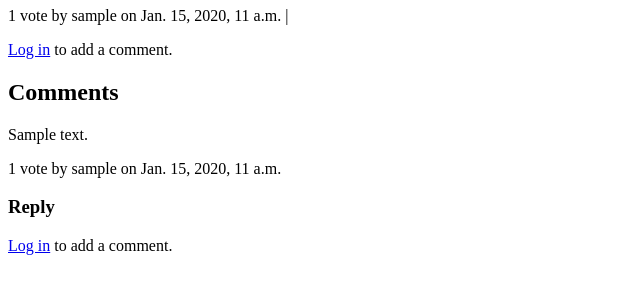
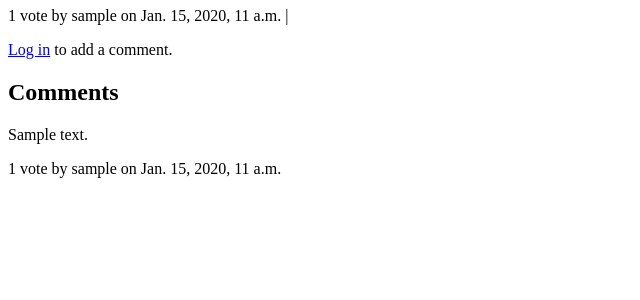
Before and after one commit to peppedilillo/ist, a Django app: page /posts/1/ in a window 1280 px wide. Shown: the part 133-433 px from the top of the page, without its empty margins (0-640 px from the left). Run offline with Django 5.2, Linux system fonts and the light colour scheme; tables that the repository leaves empty hold one stand-in row (values such as "Sample post").

Commit message:
better replies

```diff
--- a/app/forms.py
+++ b/app/forms.py
@@ -1,4 +1,4 @@
-from django.forms import ModelForm
+from django.forms import ModelForm, Textarea
 from django.core.exceptions import ValidationError
 from django.core.validators import URLValidator
 
@@ -36,3 +36,9 @@ class CommentForm(ModelForm):
     class Meta:
         model = Comment
         fields = ["content"]
+        widgets = {
+            'content': Textarea(attrs={
+                'rows': 6,
+                'cols': 60
+            }),
+        }
--- a/app/templates/app/comment_replies.html
+++ b/app/templates/app/comment_replies.html
@@ -1,27 +1,17 @@
 {% for reply in comment.replies.all %}
     <ul>
-        <div class="comment">
         <p>{{ reply.content }}</p>
         <p>
             {{ reply.votes }} vote{{ reply.votes|pluralize }}
             by {{ reply.user.username }} on {{ reply.created_at }}
+            {% if user.is_authenticated %}
+                | <a href="{% url 'app:comment_reply' reply.id %}">reply</a>
+            {%  endif %}
             {% if reply.user == request.user %}
                 | <a href="{% url 'app:comment_delete' reply.id %}">delete</a>
                 | <a href="{% url 'app:comment_edit' reply.id %}">edit</a>
             {% endif %}
         </p>
-        </div>
-
-        {% if user.is_authenticated %}
-            <h3>Reply</h3>
-            <form method="post" action="{% url 'app:comment_reply' reply.id %}">
-                {% csrf_token %}
-                {{ comment_form.as_p }}
-                <button type="submit">Submit Reply</button>
-            </form>
-        {% else %}
-            <p><a href="{% url 'login' %}">Log in</a> to add a comment.</p>
-        {% endif %}
 
         {% if reply.replies.all|length %}
             <ul>
--- a/app/templates/app/post_detail.html
+++ b/app/templates/app/post_detail.html
@@ -15,13 +15,13 @@
 <!-- comment form -->
 {% if user.is_authenticated %}
 <h3>Add a comment</h3>
-<form method="post" action="{% url 'app:add_comment' post.id %}">
-    {% csrf_token %}
-    {{ comment_form.as_p }}
-    <button type="submit">Submit Comment</button>
-</form>
+    <form method="post" action="{% url 'app:post_comment' post.id %}">
+        {% csrf_token %}
+        {{ comment_form.content }}
+        <p><button type="submit">Submit Comment</button></p>
+    </form>
 {% else %}
-<p><a href="{% url 'login' %}">Log in</a> to add a comment.</p>
+    <p><a href="{% url 'login' %}">Log in</a> to add a comment.</p>
 {% endif %}
 
 <!-- comment section -->
@@ -32,25 +32,15 @@
         <p>
             {{ comment.votes }} vote{{ comment.votes|pluralize }}
             by {{ comment.user.username }} on {{ comment.created_at }}
+            {% if user.is_authenticated %}
+                | <a href="{% url 'app:comment_reply' comment.id %}">reply</a>
+            {%  endif %}
             {% if comment.user == request.user %}
                 | <a href="{% url 'app:comment_delete' comment.id %}">delete</a>
                 | <a href="{% url 'app:comment_edit' comment.id %}">edit</a>
             {% endif %}
         </p>
     </div>
-
-    <h3>Reply</h3>
-    {% if user.is_authenticated %}
-    <h3>Add a comment</h3>
-    <form method="post" action="{% url 'app:comment_reply' comment.id %}">
-        {% csrf_token %}
-        {{ comment_form.as_p }}
-        <button type="submit">Submit Comment</button>
-    </form>
-    {% else %}
-    <p><a href="{% url 'login' %}">Log in</a> to add a comment.</p>
-    {% endif %}
-
     {% include "app/comment_replies.html" %}
 {% empty %}
     <p>No comments yet.</p>
--- a/app/urls.py
+++ b/app/urls.py
@@ -6,10 +6,10 @@ app_name = "app"
 urlpatterns = [
     path("", views.index, name="index"),
     path("posts/<int:post_id>/", views.post_detail, name="post_detail"),
-    path("posts/<int:post_id>/comment", views.post_comment, name="add_comment"),
+    path("posts/<int:post_id>/comment", views.post_comment, name="post_comment"),
     path("posts/<int:post_id>/delete", views.post_delete, name="post_delete"),
     path("posts/<int:post_id>/edit", views.post_edit, name="post_edit"),
-    path("comments/<int:parent_comment_id>/reply", views.comment_reply, name="comment_reply"),
+    path("comments/<int:comment_id>/reply", views.comment_reply, name="comment_reply"),
     path("comments/<int:comment_id>/delete", views.comment_delete, name="comment_delete"),
     path("comments/<int:comment_id>/edit", views.comment_edit, name="comment_edit"),
     path("posts/submit/", views.post_submit, name="post_submit"),
--- a/app/views.py
+++ b/app/views.py
@@ -70,7 +70,7 @@ def post_delete(request: HttpResponse, post_id: int) -> HttpResponse:
 
 
 @login_required
-@require_POST
+@require_POST  # allows for embedding under post detail
 def post_comment(request: HttpResponse, post_id: int) -> HttpResponse:
     """Adds a top level comment to a post."""
     post = get_object_or_404(Post, pk=post_id)
@@ -85,18 +85,20 @@ def post_comment(request: HttpResponse, post_id: int) -> HttpResponse:
 
 
 @login_required
-@require_POST
-def comment_reply(request: HttpResponse, parent_comment_id: int) -> HttpResponse:
-    """Adds a reply to a comment."""
-    parent_comment = get_object_or_404(Comment, pk=parent_comment_id)
-    form = CommentForm(request.POST)
-    if form.is_valid():
-        comment = form.save(commit=False)
-        comment.post = parent_comment.post
-        comment.user = request.user
-        comment.parent = parent_comment
-        comment.save()
-    return redirect("app:post_detail", post_id=comment.post.id)
+def comment_reply(request: HttpResponse, comment_id: int) -> HttpResponse:
+    comment = get_object_or_404(Comment, pk=comment_id)
+    if request.method == "POST":
+        form = CommentForm(request.POST)
+        if form.is_valid():
+            reply = form.save(commit=False)
+            reply.post = comment.post
+            reply.user = request.user
+            reply.parent = comment
+            reply.save()
+            return redirect("app:post_detail", post_id=reply.post.id)
+    else:
+        form = CommentForm()
+    return render(request, "app/comment_reply.html", {"form": form, "comment": comment})
 
 
 @login_required
```
Also changed, not shown: app/templates/app/comment_reply.html (added, +23 -0 lines). Lines whose indentation alone changed are shown as unchanged.
